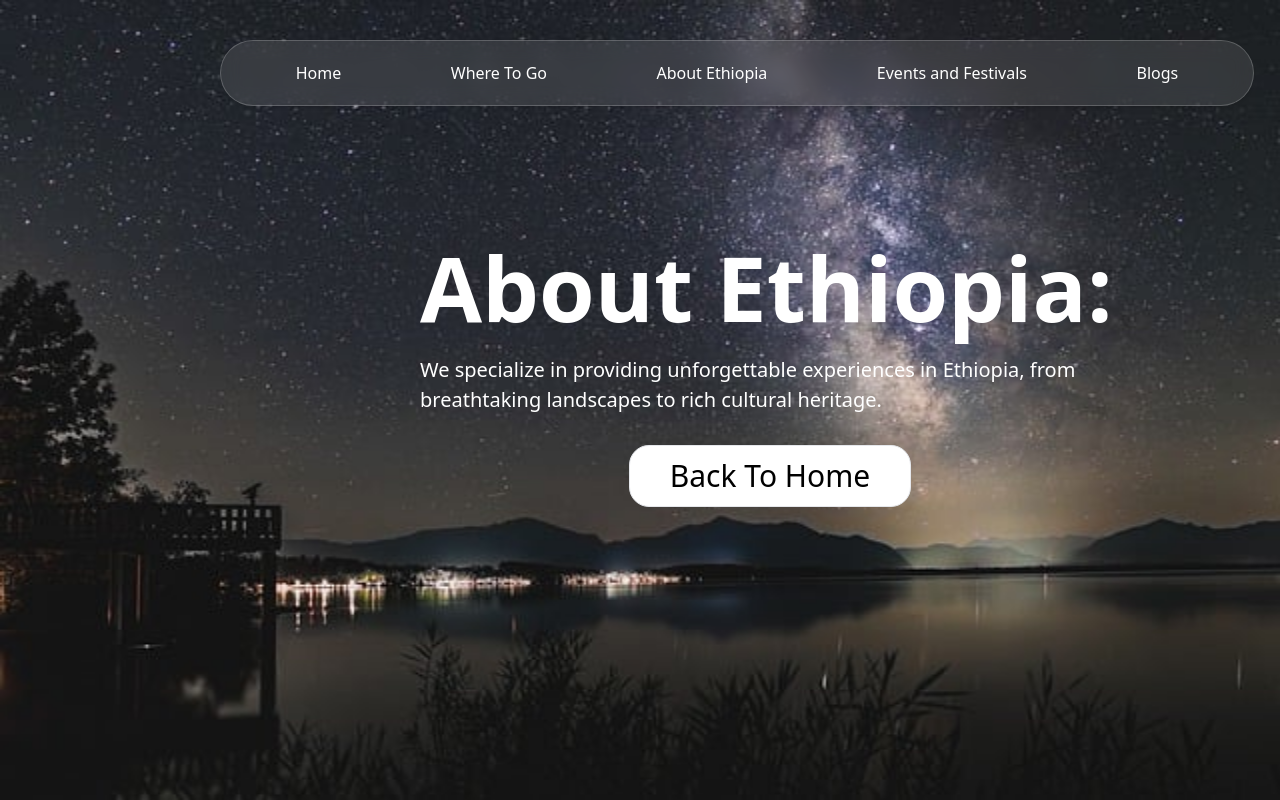
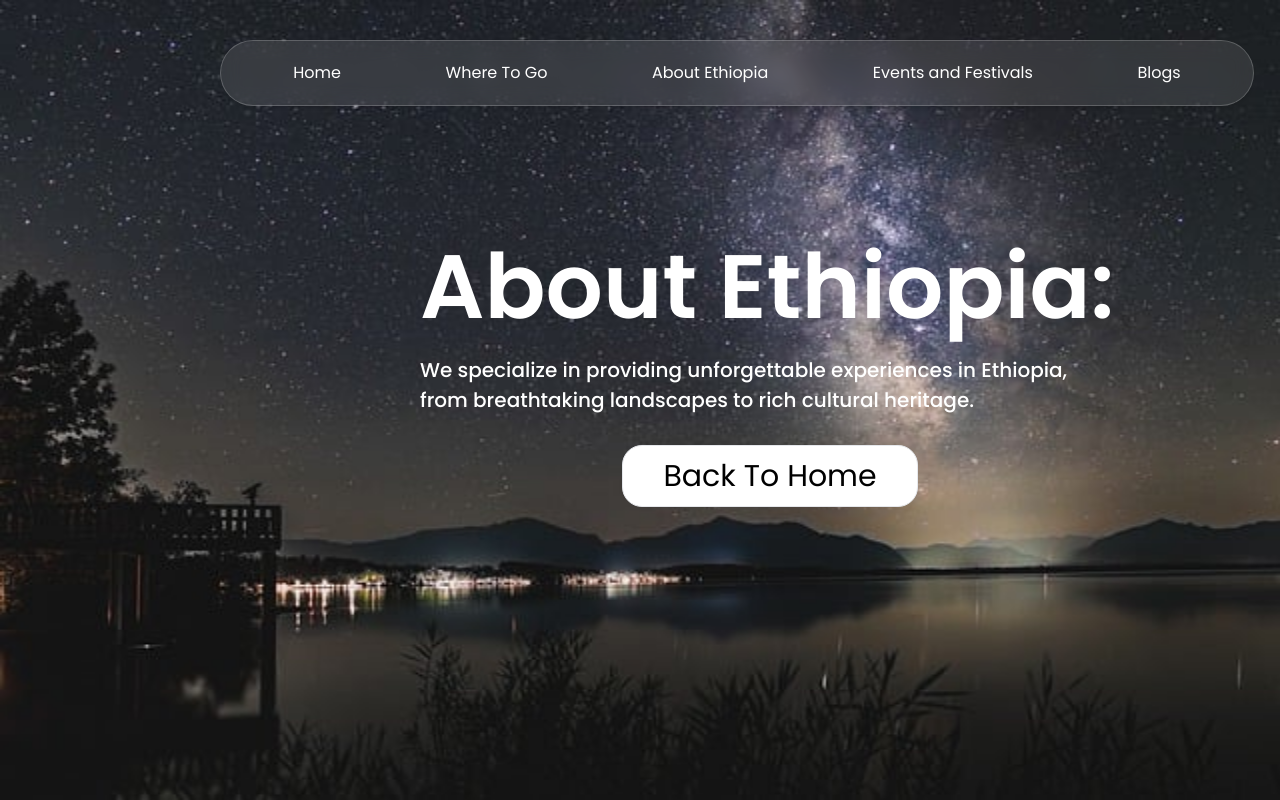
Before and after one commit to YohannesHailemariam/ExploreEthiopia, a React (Vite) app: page /about in a window 1280 px wide. Shown: the top 800 px of the page. Built offline with nearby package versions, Linux system fonts and the light colour scheme.

Commit message:
changed the font of the about page file to poppins

```diff
--- a/src/pages/AboutPage.jsx
+++ b/src/pages/AboutPage.jsx
@@ -6,7 +6,7 @@ import Footer from '../components/CommonComponents/Footer'
 
 const AboutPage = () => {
   return (
-    <div>
+    <div className='font-abc'>
       <AboutLandingImage />
       <NavBar />
       <AboutUsSection />
```
